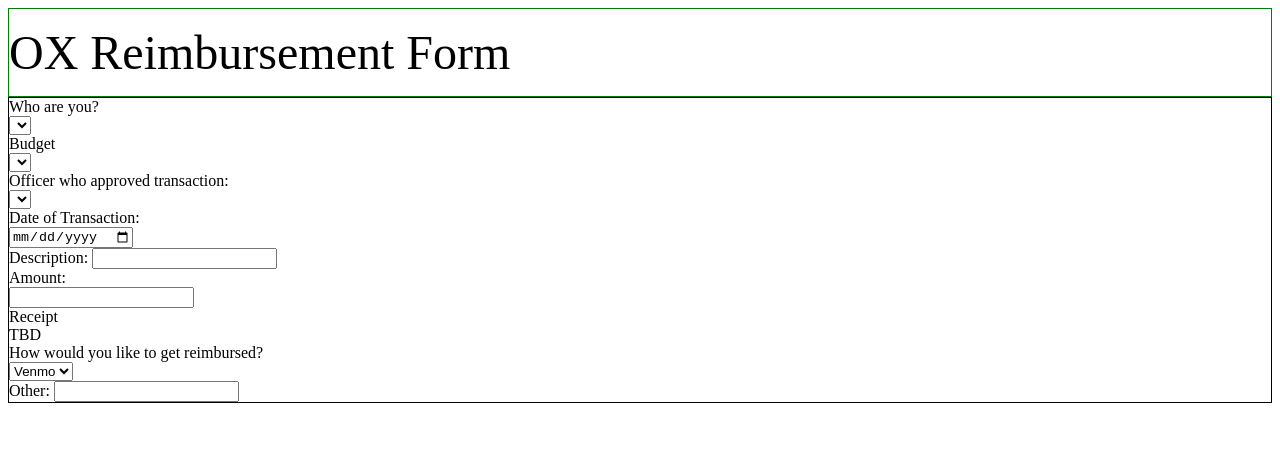
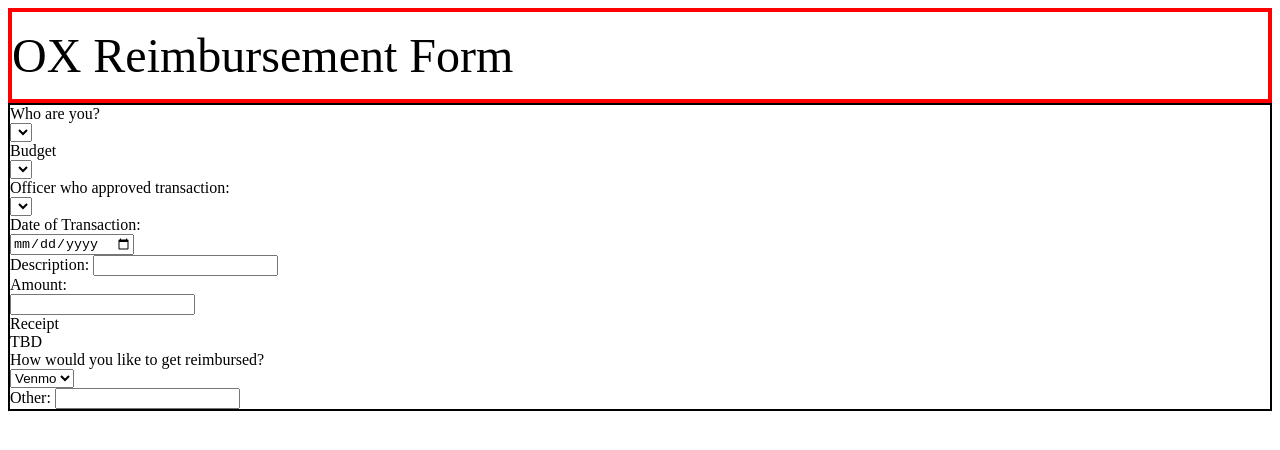
Before and after one commit to juanmoo/AutoBooks, a plain HTML site: page web/form.html in a window 1280 px wide. Drawn offline with nearby package versions, Linux system fonts and the light colour scheme; no server answers.

Commit message:
Make box around title thicker
Signed-off-by: juanortiz <juanmoo@me.com>

```diff
--- a/web/style.css
+++ b/web/style.css
@@ -1,7 +1,7 @@
 .boxed {
-	border: 1px solid green ;
+	border: 4px solid red;
  }
 
  .main_form {
-	border: 1px solid black;
+	border: 2px solid black;
  }
```
